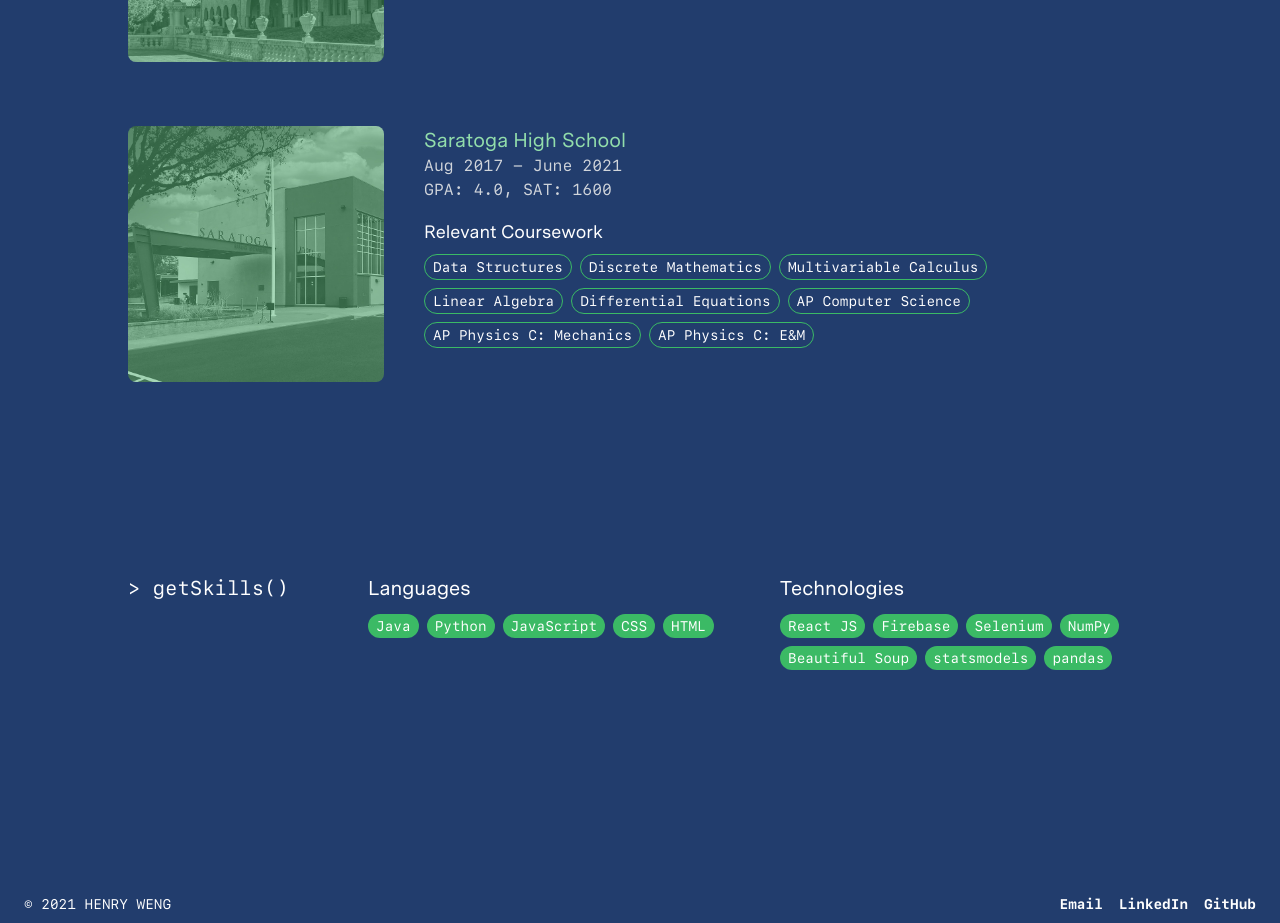
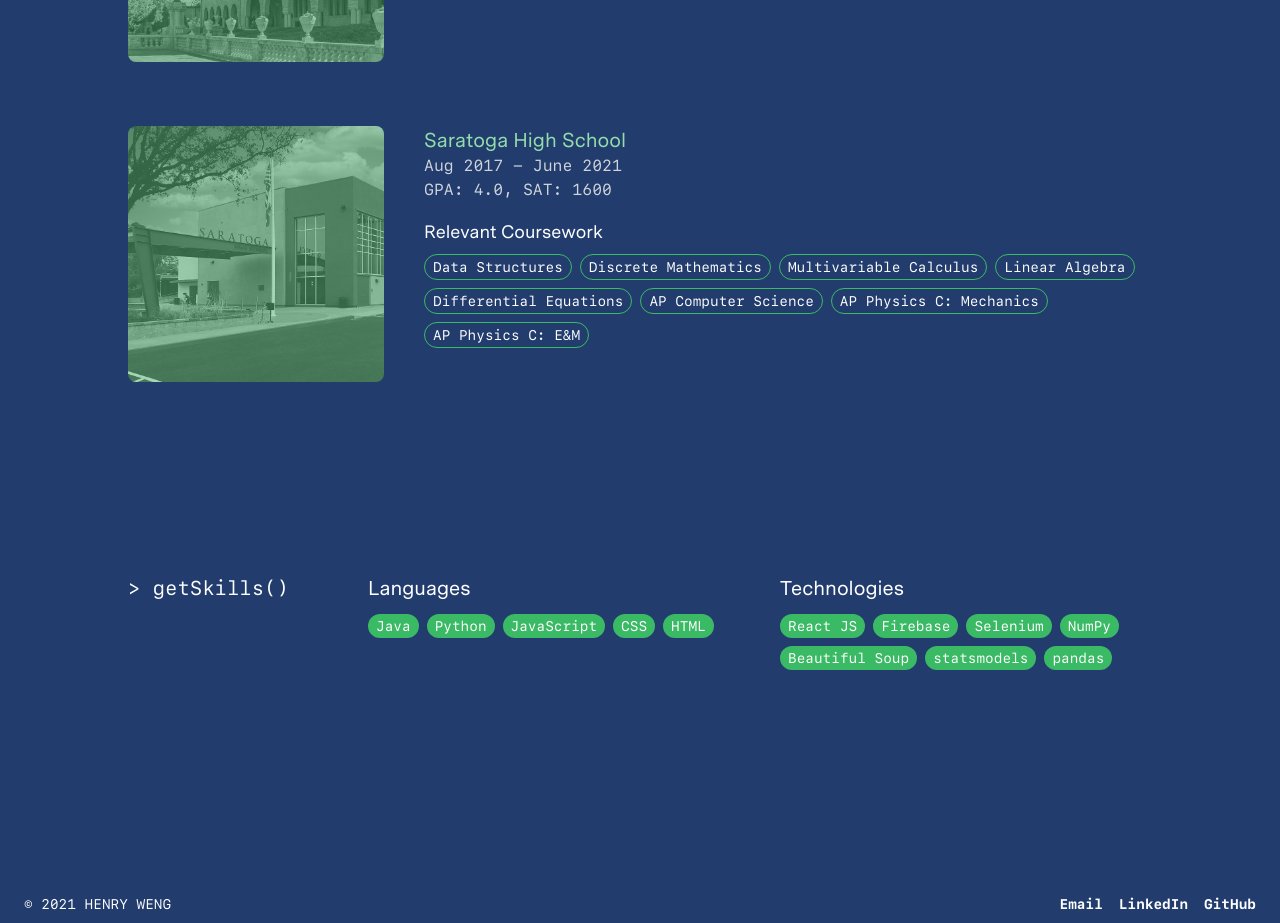
Before and after one commit to henryweng03/personal-site, a React (Create React App) app: page / in a window 1280 px wide. Shown: the part 3440-4363 px from the top of the page. Built offline with nearby package versions, Linux system fonts and the light colour scheme.

Commit message:
Fixed margin issue in education section

```diff
--- a/src/sections/education.js
+++ b/src/sections/education.js
@@ -49,7 +49,7 @@ const Education = () => {
             <div className = "flex justify-center md:block">
               <img className="rounded-lg w-2/3 md:w-auto" src="../images/saratoga-green.jpg" alt="Stanford Background" />
             </div>
-            <div className="mt-6 md:mt-0 md:pl-10 md:pr-16">
+            <div className="mt-6 md:mt-0 md:pl-10 ">
               <div className = "flex justify-center md:block">
                 <h3>
                   <a href="https://www.saratogahigh.org/" className="link" target="_blank" rel="noreferrer">Saratoga High School</a>
```
